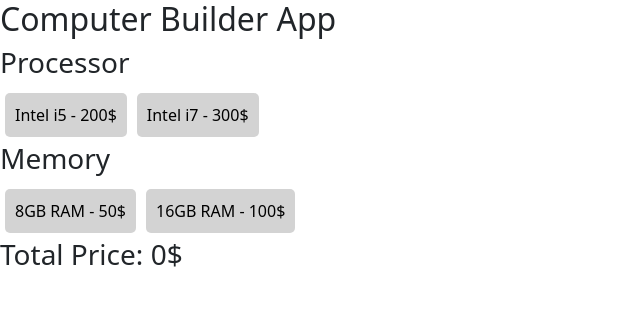
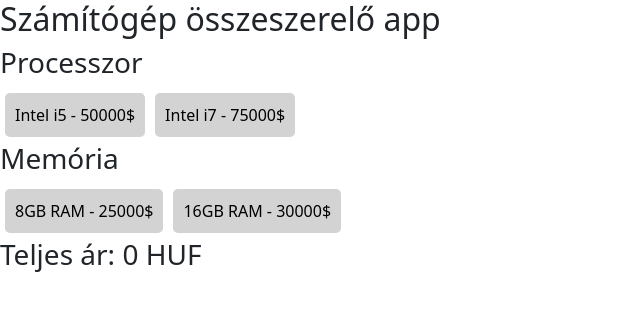
Before and after one commit to sullaspqr/elso-react-1b-feladat, a React (Create React App) app: page / in a window 1280 px wide. Shown: the top 310 px of the page, without its empty margins (0-640 px from the left). Built offline with nearby package versions, Linux system fonts and the light colour scheme.

Commit message:
magyarítások - dollárról HUF-ra, nevek átírása

```diff
--- a/src/App.js
+++ b/src/App.js
@@ -23,40 +23,38 @@
   );
 };
 
-const App = () => {
+export const App = () => {
   const [processor, setProcessor] = useState(null);
   const [memory, setMemory] = useState(null);
 
   const processors = [
-    { name: 'Intel i5', price: 200 },
-    { name: 'Intel i7', price: 300 },
+    { name: 'Intel i5', price: 50000 },
+    { name: 'Intel i7', price: 75000 },
   ];
 
   const memories = [
-    { name: '8GB RAM', price: 50 },
-    { name: '16GB RAM', price: 100 },
+    { name: '8GB RAM', price: 25000 },
+    { name: '16GB RAM', price: 30000 },
   ];
 
   const totalPrice = (processor?.price || 0) + (memory?.price || 0);
 
   return (
     <div>
-      <h2>Computer Builder App</h2>
+      <h2>Számítógép összeszerelő app</h2>
       <ComponentSelector
-        name="Processor"
+        name="Processzor"
         options={processors}
         selectedOption={processor}
         onSelect={setProcessor}
       />
       <ComponentSelector
-        name="Memory"
+        name="Memória"
         options={memories}
         selectedOption={memory}
         onSelect={setMemory}
       />
-      <h3>Total Price: {totalPrice}$</h3>
+      <h3>Teljes ár: {totalPrice} HUF</h3>
     </div>
   );
 };
-
-export default App;
--- a/src/index.js
+++ b/src/index.js
@@ -1,7 +1,7 @@
 import React from 'react';
 import ReactDOM from 'react-dom/client';
 import './index.css';
-import App from './App';
+import { App } from './App';
 import 'bootstrap/dist/css/bootstrap.css';
 
 const root = ReactDOM.createRoot(document.getElementById('root'));
```
